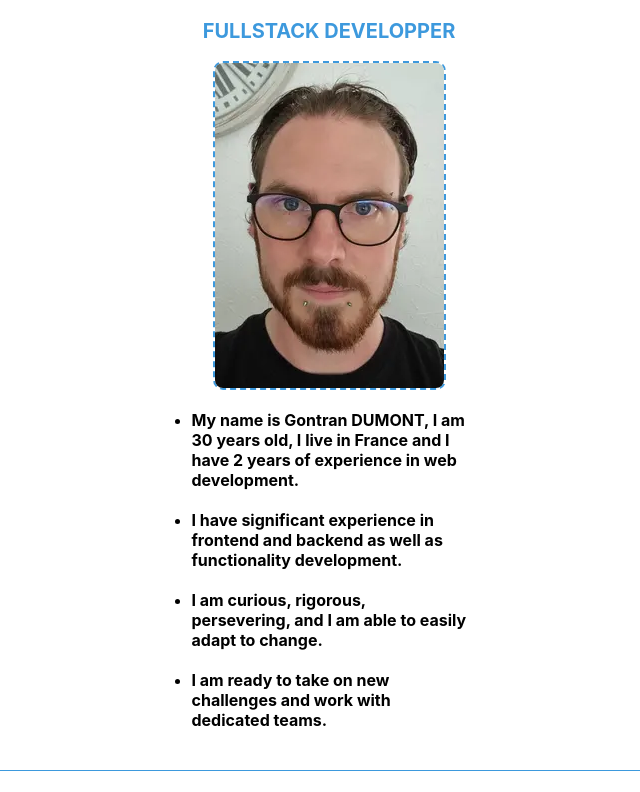
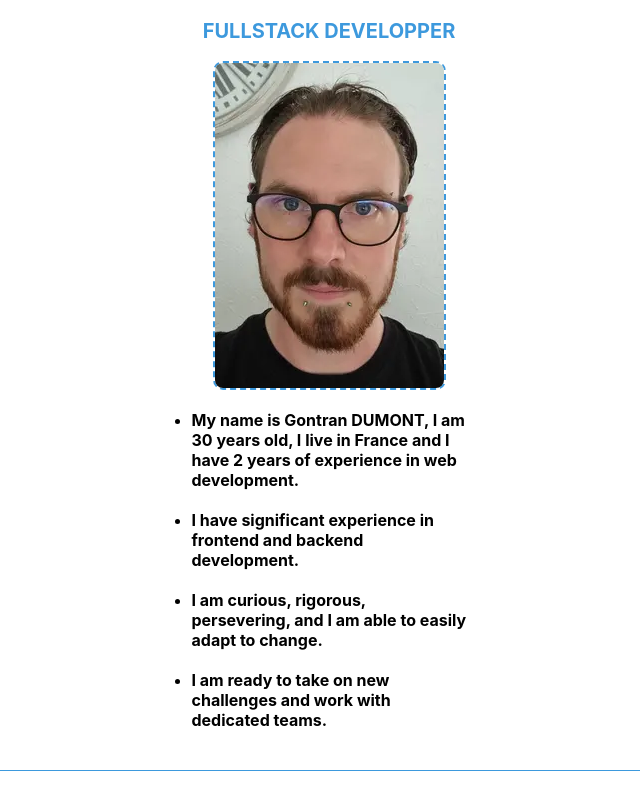
Before and after one commit to DumontGontran/portfolio-v2, a React (Create React App) app: page / in a window 1280 px wide. Shown: the top 792 px of the page, without its empty margins (311-951 px from the left). Built offline with nearby package versions, Linux system fonts and the light colour scheme.

Commit message:
updated text content on the 2nd <li/>

```diff
--- a/src/components/Description/Description.tsx
+++ b/src/components/Description/Description.tsx
@@ -13,7 +13,7 @@ const Description = () => {
                         My name is Gontran DUMONT, I am 30 years old, I live in France and I have 2 years of experience in web development.
                     </li>
                     <li className='description_element'>
-                        I have significant experience in frontend and backend as well as functionality development.
+                        I have significant experience in frontend and backend development.
                     </li>
                     <li className='description_element'>
                         I am curious, rigorous, persevering, and I am able to easily adapt to change.
```
